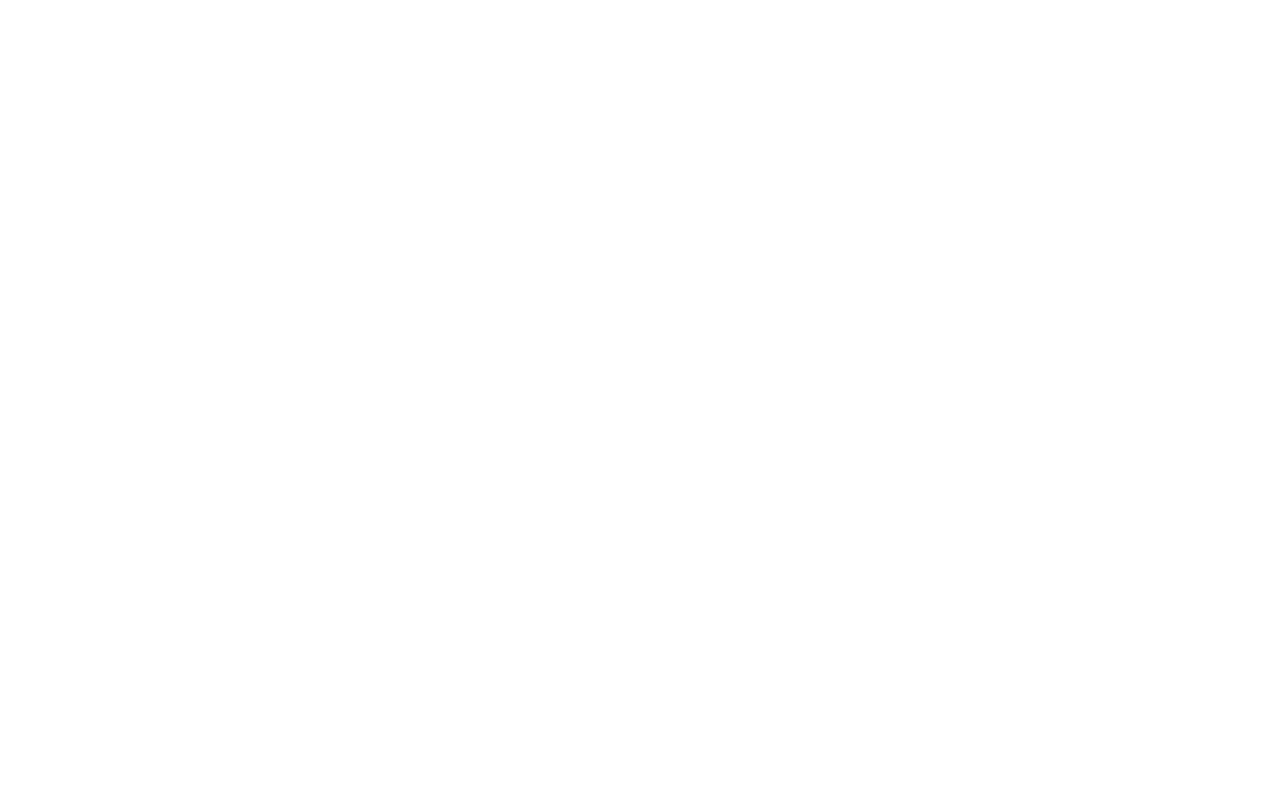
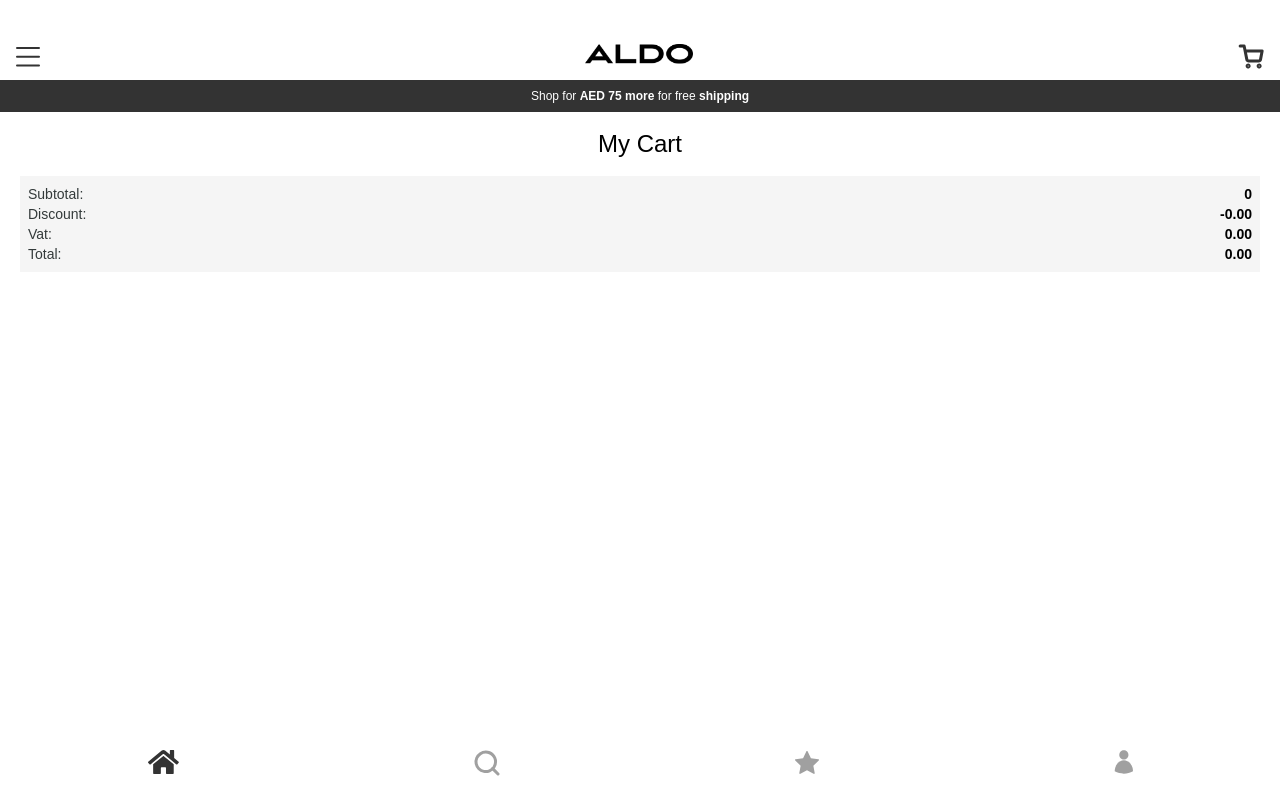
Before and after one commit to Kaif987/MERN-STACK-Ecommerce-website, a React (Create React App) app in the folder client/: page /cart in a window 1280 px wide. Before the commit this address had no page. Built offline with nearby package versions, Linux system fonts and the light colour scheme.

Commit message:
Finish Cart Page Layout

```diff
--- a/client/src/App.js
+++ b/client/src/App.js
@@ -6,6 +6,7 @@
 import Product from "./pages/Product";
 import MyWishList from "./pages/MyWishList";
 import { useState } from "react";
+import Cart from "./pages/Cart";
 
 function App() {
   const [favorites, setFavorites] = useState([])
@@ -19,12 +20,45 @@
     }
   }
 
+  // type {
+  //   item: Object,
+  //   count: Number;
+  // }[]
+
+// + === {item: Object count: Number++}[]
+
   const addToCart = (item) =>{
-    setCartItems(prev => [...prev, item])
+    setCartItems(prev => [...prev, {item: item, count: 1}])
   }
 
   const removeFromCart = (item) =>{
-    cartItems.filter(i => i !== item )
+    setCartItems(cartItems.filter(i=> i.item !== item ))
+  }
+
+  const buySameItem = (item) =>{
+    setCartItems(prevCartItemObject =>{
+      return prevCartItemObject.map(i =>{
+        if(i.item === item){
+          return {item: item, count: i.count + 1}
+        }
+        return i
+      })
+    })
+  }
+
+  const removeSameItem = (item) =>{
+    setCartItems(prevCartItemObject =>{
+      return prevCartItemObject.map(i =>{
+        if(i.item === item){
+          if(i.count > 1){
+            return {item: item, count: i.count - 1}
+          }else{
+            removeFromCart(item)
+          }
+        }
+        return i
+      })
+    })
   }
 
   return (
@@ -35,6 +69,7 @@
         <Route path="/homepage" element= {<HomePage />} />
         <Route path="/products/:category" element= {<Products handleToggle={handleToggle} favorites={favorites} />} />
         <Route path="/product" element= {<Product />} />
+        <Route path="/cart" element= {<Cart cartItems={cartItems} buySameItem={buySameItem} removeSameItem={removeSameItem} />} />
         <Route path="/wishlist" element= {<MyWishList favorites={favorites} handleToggle={handleToggle} addToCart={addToCart} />} />
       </Routes>
     </div>
--- /dev/null
+++ b/client/src/Hooks/useEcommerce.js
@@ -0,0 +1,5 @@
+const useEcommerce = () => {
+
+}
+
+export default useEcommerce;
--- /dev/null
+++ b/client/src/pages/Cart.js
@@ -0,0 +1,60 @@
+import IndividualCartItems from "./IndividualCartItems";
+import Layout from "./Layout";
+
+const Cart = ({cartItems, buySameItem, removeSameItem}) => {
+
+    const calculateSubTotal = () =>{
+        return cartItems.reduce((accumulator, item) => accumulator + item.item.price * item.count, 0)
+    }
+
+    const calculateDiscount = () =>{
+        return cartItems.reduce((accumulator, item) => accumulator + (item.item.price * item.count) * 0.15 , 0)
+    }
+
+
+    const calculateVAT = () =>{
+        return cartItems.reduce((accumulator, item) => accumulator + (item.item.price * item.count) * 0.13 , 0)
+    }
+
+    const calculateTotal = () =>{
+        return calculateSubTotal() - calculateDiscount() + calculateVAT()
+    }
+
+    return (
+        <Layout className="relative">
+            <header className=" absolute top-20 left-0 px-2 py-2 bg-btn-black w-full text-center text-xs text-white ">
+                <p>Shop for <span className="font-bold"> AED 75 more </span>for free <span className="font-bold"> shipping </span></p>
+            </header>
+            <div className="mt-32 text-2xl text-center ">
+                <h1>My Cart</h1>
+            </div>
+            <div className="mt-4 flex flex-col gap-3">
+                {cartItems.map((item, index) =>{
+                    return (
+                        <IndividualCartItems key={index} item={item.item} count={item.count} buySameItem= {buySameItem} removeSameItem={removeSameItem} />
+                    )
+                })}
+                <div className="mb-20 bg-grayish p-2 text-sm">
+                    <div className="flex justify-between">
+                        <span className="after:content-[':'] text-wishlist-title" >Subtotal</span>
+                        <span className="font-semibold">{calculateSubTotal()}</span>
+                    </div>
+                    <div className="flex justify-between">
+                        <span className="after:content-[':'] text-wishlist-title" >Discount</span>
+                        <span className="before:content-['-'] font-semibold">{calculateDiscount().toFixed(2)}</span>
+                    </div>
+                    <div className="flex justify-between">
+                        <span className="after:content-[':'] text-wishlist-title" >Vat</span>
+                        <span className="font-semibold">{calculateVAT().toFixed(2)}</span>
+                    </div>
+                    <div className="flex justify-between">
+                        <span className="after:content-[':'] text-wishlist-title" >Total</span>
+                        <span className="font-semibold">{calculateTotal().toFixed(2)}</span>
+                    </div>
+                </div>
+            </div>
+        </Layout>
+    );
+}
+
+export default Cart;
--- a/client/src/pages/HomePage.js
+++ b/client/src/pages/HomePage.js
@@ -10,20 +10,12 @@
 import User from "../Images/User.svg"
 import favorite from "../Images/favorite.svg"
 import {Link} from "react-router-dom"
-
+import Layout from "./Layout"
 
 const HomePage = () => {
     return (
+        <Layout>
             <div>
-            <nav className="absolute left-0 top-0 pt-11 bg-white w-full p-4 flex justify-between shadow-md">
-                <button>
-                    <img src={hamburgermenu} alt="menu" />
-                </button>
-                <img src={logo} alt="logo" className="h-5"/>
-                <button>
-                    <img src={cart} alt="cart" />
-                </button>
-            </nav>
                 <div className="mt-28 flex gap-4 mb-6">
                     <div className="w-full relative">
                         <img src={her} className="w-full bg-cover" alt="female clothing" />
@@ -50,13 +42,8 @@
                         <Link to="/products/electronics" className="text-center py-2 text-2xl font-bold capitalize ">Electronics</Link>
                     </div>
                 </div>
-            <footer className="fixed left-0 bottom-0 py-6 flex justify-around w-full bg-white">
-                <Link to= "/homepage" ><img src={home} alt="home" /></Link >
-                <Link to= "/search" ><img src={search} alt="search" /></Link >
-                <Link to= "/wishlist" ><img src={favorite} alt="wishlist" /></Link >
-                <Link to= "/profile" ><img src={User} alt="User" /></Link >
-            </footer>
             </div>
+        </Layout>
     );
 }
 
--- /dev/null
+++ b/client/src/pages/IndividualCartItems.js
@@ -0,0 +1,27 @@
+import { useState } from "react";
+const IndividualCartItems = ({item, count, buySameItem, removeSameItem}) => {
+
+    return (
+        <div className="h-32 flex bg-grayish p-3 gap-3 ">
+            <div className="h-full flex-[2_0_0]  border">
+                <img src={item.image} className="border w-full h-full bg-cover" alt="" />
+            </div>
+            <div className="flex flex-col flex-[6_0_0] justify-between">
+                <span className="text-title text-xs">Aldo</span>
+                <p className="text-sm font-medium text-wishlist-title">{item.title}</p>
+                <span className="font-semibold">US ${item.price}</span>
+            </div>
+            <div className="flex flex-col flex-[1_0_0] justify-between items-center">
+                <button
+                onClick={() => buySameItem(item)}
+                className="bg-white px-3 py-1 rounded-lg border-2">+</button>
+                <span className="text-wishlist-title text-sm">{count}</span>
+                <button
+                onClick={() => removeSameItem(item)}
+                className="bg-white px-3 py-1 rounded-lg border-2">-</button>
+            </div>
+        </div>
+     );
+}
+
+export default IndividualCartItems;
--- /dev/null
+++ b/client/src/pages/Layout.js
@@ -0,0 +1,33 @@
+import hamburgermenu from "../Images/hamburgermenu.svg"
+import logo from "../Images/logo.png"
+import cart from "../Images/cart.svg"
+import home from "../Images/Home.svg"
+import search from "../Images/search.svg"
+import User from "../Images/User.svg"
+import favorite from "../Images/favorite.svg"
+import { Link } from "react-router-dom"
+
+const Layout = ({children}) => {
+    return (
+        <div>
+            <nav className="absolute left-0 top-0 pt-11 bg-white w-full p-4 flex justify-between shadow-md">
+                <button>
+                    <img src={hamburgermenu} alt="menu" />
+                </button>
+                <img src={logo} alt="logo" className="h-5"/>
+                <Link to={"/cart"}>
+                    <img src={cart} alt="cart" />
+                </Link>
+            </nav>
+            {children}
+            <footer className="fixed left-0 bottom-0 py-6 flex justify-around w-full bg-white">
+                <Link to= "/homepage" ><img src={home} alt="home" /></Link >
+                <Link to= "/search" ><img src={search} alt="search" /></Link >
+                <Link to= "/wishlist" ><img src={favorite} alt="favorite" /></Link >
+                <Link to= "/profile" ><img src={User} alt="User" /></Link >
+            </footer>
+        </div>
+    );
+}
+
+export default Layout;
--- a/client/src/pages/MyWishList.js
+++ b/client/src/pages/MyWishList.js
@@ -7,21 +7,14 @@
 import favorite from "../Images/favorite.svg"
 import {Link} from "react-router-dom"
 import WishListItem from "./wishListItem"
+import Layout from "./Layout"
 
 const MyWishList = ({favorites, handleToggle, addToCart}) => {
     console.log(favorites)
     const dateToday = new Date()
     return (
+    <Layout>
         <div>
-            <nav className="absolute left-0 top-0 pt-11 bg-white w-full p-4 flex justify-between shadow-md">
-                <button>
-                    <img src={hamburgermenu} alt="menu" />
-                </button>
-                <img src={logo} alt="logo" className="h-5"/>
-                <button>
-                    <img src={cart} alt="cart" />
-                </button>
-            </nav>
             <div className="mt-28 ">
                 <h1 className="text-2xl text-center mb-6">My Wishlist</h1>
                 <span className="text-sm ">
@@ -35,13 +28,8 @@
                     })
                 }
             </div>
-            <footer className="fixed left-0 bottom-0 py-6 flex justify-around w-full bg-white">
-                <Link to= "/homepage" ><img src={home} alt="home" /></Link >
-                <Link to= "/search" ><img src={search} alt="search" /></Link >
-                <Link to= "/favorite" ><img src={favorite} alt="favorite" /></Link >
-                <Link to= "/profile" ><img src={User} alt="User" /></Link >
-            </footer>
         </div>
+    </Layout>
     );
 }
 
```
Also changed, not shown: client/src/pages/Products.js (+3 -15 lines). Lines whose indentation alone changed are shown as unchanged.
